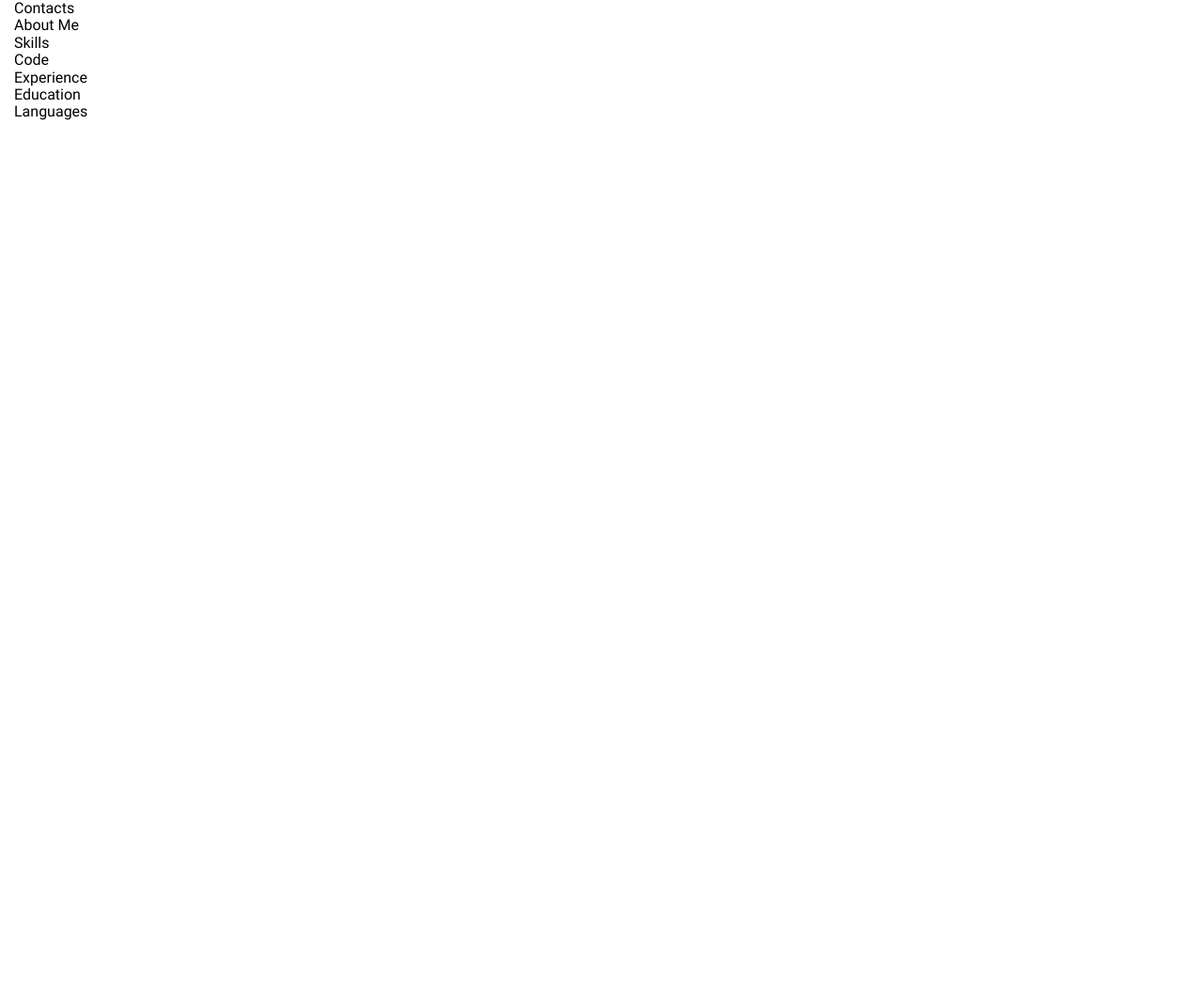
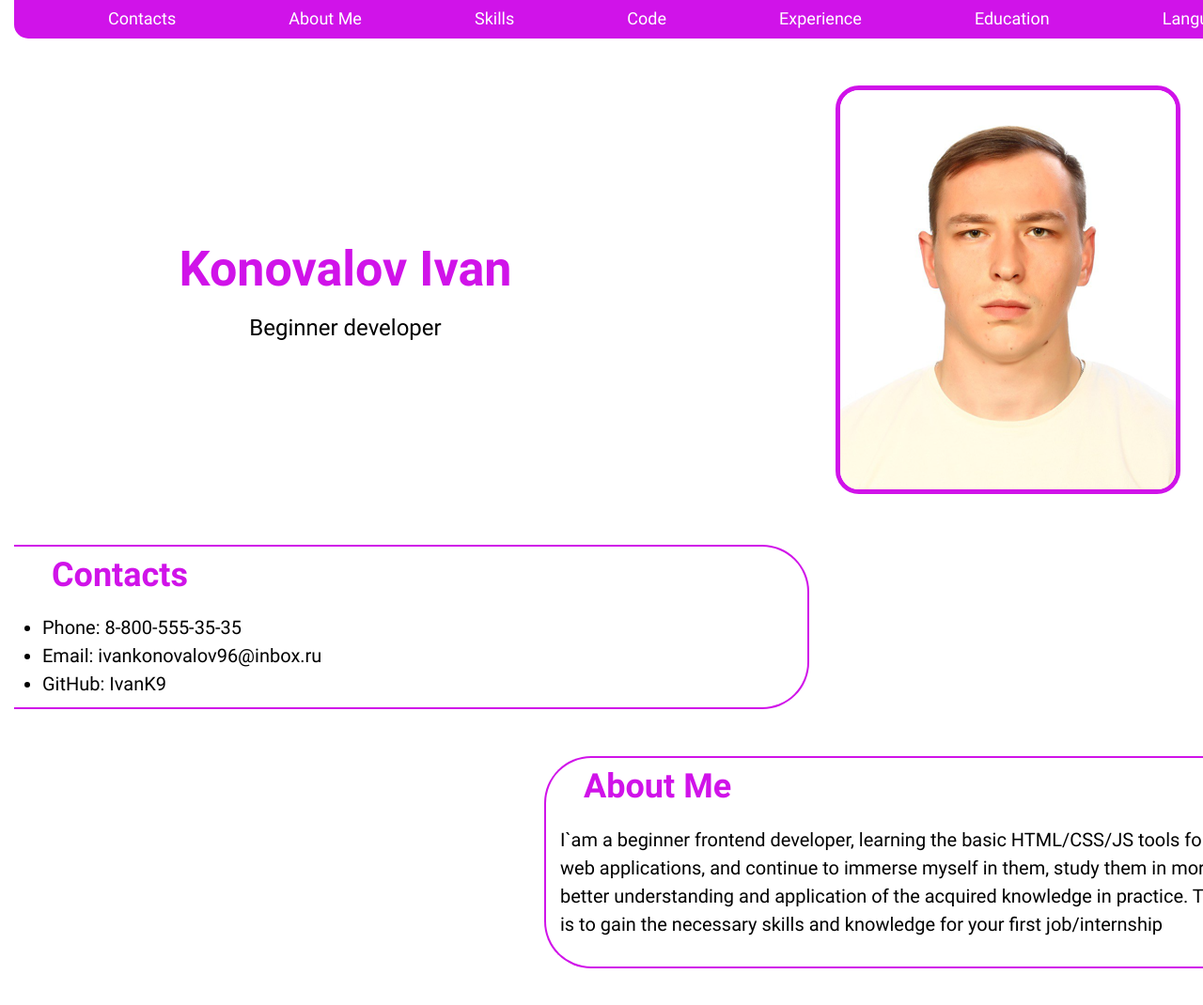
Before and after one commit to IvanK9/rsschool-cv, a plain HTML site: page index.html in a window 1280 px wide. Shown: the top 1070 px of the page at 94% size. Before the commit the page ends 800 px from the top, so only its background shows below. Drawn offline with Linux system fonts and the light colour scheme.

Commit message:
feat: add info, contacts and summury block

```diff
--- a/css/style.css
+++ b/css/style.css
@@ -52,3 +52,110 @@ body {
     margin: 0 auto;
     padding: 0 15px;
 }
+
+.header {
+    margin-bottom: 50px;
+}
+
+.header__nav {
+    padding: 10px 100px;
+    background-color: rgb(208, 19, 233);
+    border-bottom-left-radius: 15px;
+    border-bottom-right-radius: 15px;
+}
+
+.header__list {
+    display: flex;
+    justify-content: space-between;
+}
+
+.header__link {
+    font-size: 18px;
+    color: #fff;
+    transition: color 0.5s ease-in-out;
+}
+
+.header__link:hover {
+    color: aqua;
+}
+
+.info {
+    margin-bottom: 50px;
+}
+
+.info__block {
+    display: flex;
+    align-items: center;
+}
+
+.info__left {
+    width: 50%;
+}
+
+.main__title {
+    font-size: 52px;
+    text-align: center;
+    margin: 0;
+    margin-bottom: 20px;
+    color: rgb(208, 19, 233);
+}
+
+.info__dscr {
+    margin: 0;
+    font-size: 24px;
+    text-align: center;
+}
+
+.info__right {
+    width: 50%;
+    text-align: center;
+}
+
+.info__img {
+   border: 5px solid rgb(208, 19, 233);
+   border-radius: 25px;
+}
+
+.contacts__block {
+    width: 60%;
+    padding: 10px 15px;
+    margin-bottom: 50px;
+    border: 2px solid rgb(208, 19, 233);
+    border-top-right-radius: 50px;
+    border-bottom-right-radius: 50px;
+    border-left: none;
+}
+
+.title {
+    color: rgb(208, 19, 233);
+    font-size: 36px;
+    margin: 0;
+    margin-bottom: 20px;
+    padding: 0 25px;
+}
+
+.contacts__list {
+    padding: 0 15px;
+    margin: 0;
+}
+
+.contacts__item {
+    font-size: 20px;
+    line-height: 1.5;
+}
+
+.about__block {
+    margin-left: auto;
+    width: 60%;
+    padding: 10px 15px;
+    margin-bottom: 50px;
+    border: 2px solid rgb(208, 19, 233);
+    border-top-left-radius: 50px;
+    border-bottom-left-radius: 50px;
+    border-right: none;
+}
+
+.about__descr {
+    font-size: 20px;
+    line-height: 1.5;
+}
--- a/index.html
+++ b/index.html
@@ -15,7 +15,7 @@
             <nav class="header__nav">
                 <ul class="header__list list-reset">
                     <li class="header__item">
-                        <a href="#" class="header__link">
+                        <a href="#contacts" class="header__link">
                             Contacts
                         </a>
                     </li>
@@ -55,7 +55,48 @@
     </header>
     <main class="main">
         <div class="container">
-
+            <section class="info">
+                <div class="info__block">
+                    <div class="info__left">
+                        <h1 class="main__title">Konovalov Ivan</h1>
+                        <p class="info__dscr">Beginner developer</p>
+                    </div>
+                    <div class="info__right">
+                        <img src="./image/photo_KI.png" alt="Photo" class="info__img">
+                    </div>
+                </div>
+            </section>
+            <section class="contacts" id="contacts">
+                <div class="contacts__block">
+                    <h2 class="title">
+                        Contacts
+                    </h2>
+                    <ul class="contacts__list">
+                        <li class="contacts__item">
+                            Phone: 8-800-555-35-35
+                        </li>
+                        <li class="contacts__item">
+                            Email: ivankonovalov96@inbox.ru
+                        </li>
+                        <li class="contacts__item">
+                            GitHub: IvanK9
+                        </li>
+                    </ul>
+                </div>
+            </section>
+            <section class="about">
+                <div class="about__block">
+                    <h2 class="title">
+                        About Me
+                    </h2>
+                    <p class="about__descr">
+                        I`am a beginner frontend developer, learning the basic HTML/CSS/JS tools for developing web
+                        applications, and continue to immerse myself in them, study them in more detail, for a better
+                        understanding and application of the acquired knowledge in practice. The main goal is to gain
+                        the necessary skills and knowledge for your first job/internship
+                    </p>
+                </div>
+            </section>
         </div>
     </main>
     <footer class="footer">
```
Also changed, not shown: image/photo_KI.png (added).
